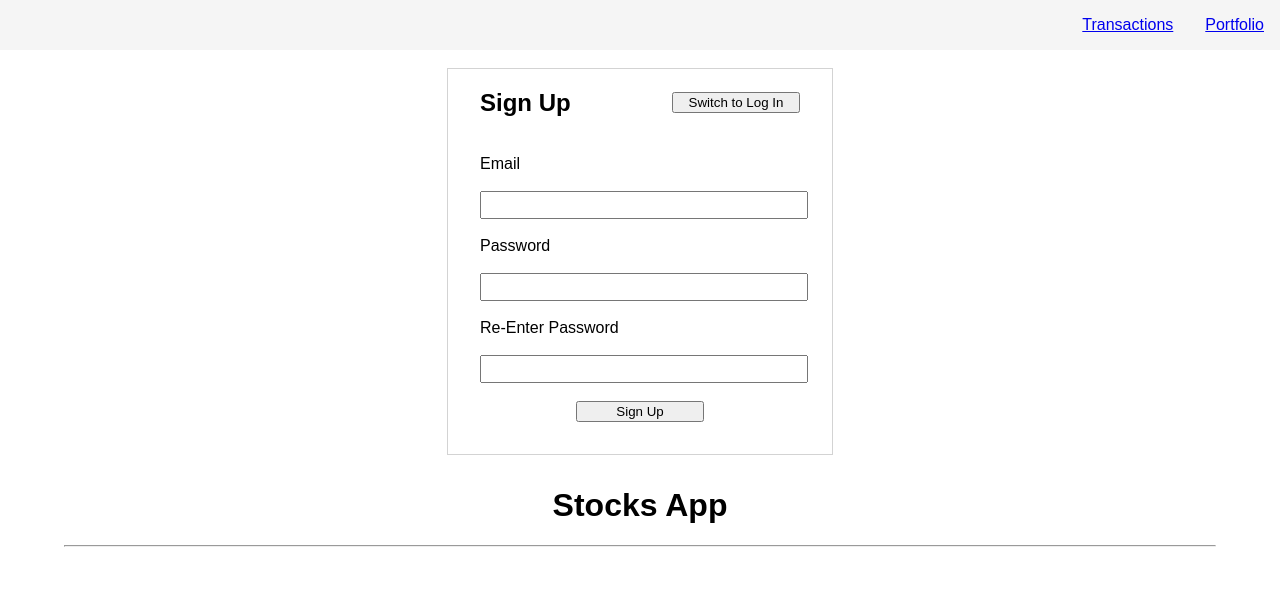
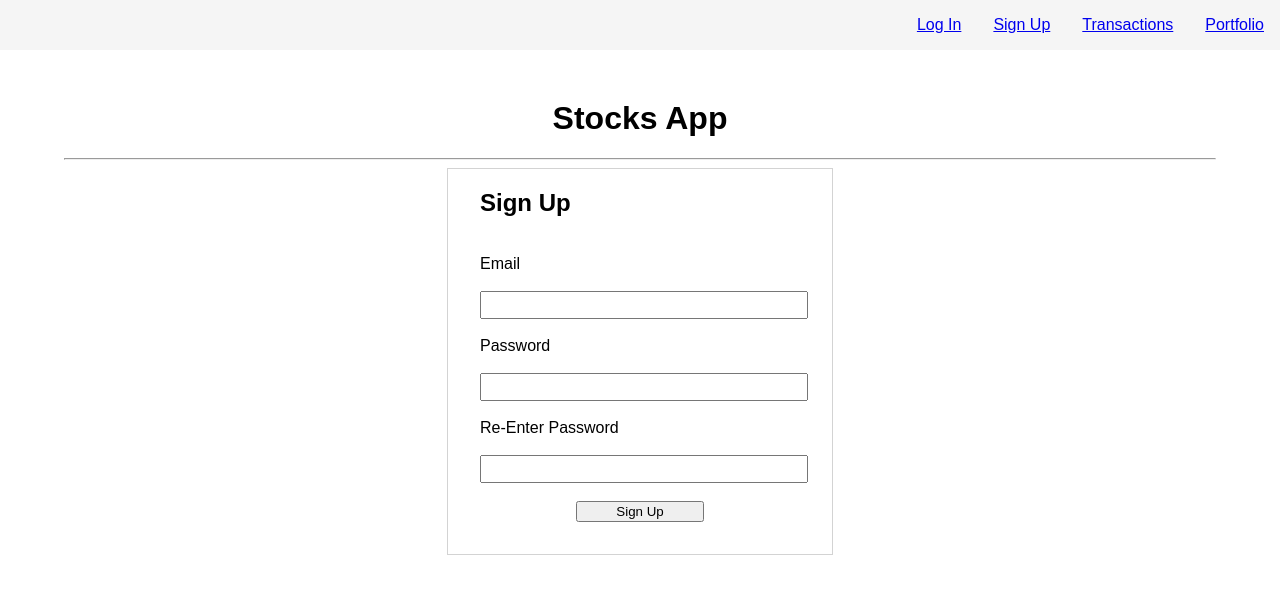
Before and after one commit to erichfeinstein/TTP-FS, a React app: page /signup in a window 1280 px wide. Shown: the top 594 px of the page. Built offline with nearby package versions, Linux system fonts and the light colour scheme; no server answers.

Commit message:
implemented history

```diff
--- a/client/App.js
+++ b/client/App.js
@@ -1,6 +1,10 @@
 import React from 'react';
-import { BrowserRouter as Router, Route, Link } from 'react-router-dom';
+import { Router, Route, Link, Switch } from 'react-router-dom';
 import axios from 'axios';
+
+//Util
+import { createBrowserHistory } from 'history';
+const history = createBrowserHistory();
 
 //Components
 import Transactions from './Transactions';
@@ -17,12 +21,15 @@ export default class App extends React.Component {
   async componentDidMount() {
     //Attempt to find user
     const { data } = await axios.get('/auth/me');
-    console.log(data);
+    if (data) {
+      history.push('/transactions');
+      this.setState({ user: data });
+    }
   }
 
   render() {
     return (
-      <Router>
+      <Router history={history}>
         <div id="nav-bar">
           <div>
             <Link to="/portfolio">Portfolio</Link>
@@ -30,14 +37,31 @@ export default class App extends React.Component {
           <div>
             <Link to="/transactions/">Transactions</Link>
           </div>
+          <div>
+            <Link to="/signup/">Sign Up</Link>
+          </div>
+          <div>
+            <Link to="/login/">Log In</Link>
+          </div>
         </div>
         <br />
-        <AuthForm />
         <div id="main">
           <h1 id="title">Stocks App</h1>
           <hr />
           {/* <Route path="/portfolio" component={Portfolio} /> */}
-          <Route path="/transactions/" component={Transactions} />
+          <Switch>
+            <Route
+              exact
+              path="/login"
+              component={() => <AuthForm isLogin={true} />}
+            />
+            <Route
+              exact
+              path="/signup"
+              component={() => <AuthForm isLogin={false} />}
+            />
+            <Route exact path="/transactions" component={Transactions} />
+          </Switch>
         </div>
       </Router>
     );
--- a/client/AuthForm.js
+++ b/client/AuthForm.js
@@ -6,20 +6,21 @@ export default class AuthForm extends React.Component {
   constructor() {
     super();
     this.state = {
-      isLogin: false,
       email: '',
       password: '',
       passwordReEnter: '',
     };
   }
+
   render() {
+    const { isLogin } = this.props;
     const passwordsMatch =
-      this.state.password === this.state.passwordReEnter && !this.state.isLogin;
+      this.state.password === this.state.passwordReEnter && !isLogin;
     return (
       <div id="auth-form">
-        <div style={{ display: 'flex', justifyContent: 'space-between' }}>
-          <h2>{this.state.isLogin ? 'Log In' : 'Sign Up'}</h2>
-          <button
+        {/* <div style={{ display: 'flex', justifyContent: 'space-between' }}> */}
+        <h2>{isLogin ? 'Log In' : 'Sign Up'}</h2>
+        {/* <button
             onClick={() =>
               this.setState({
                 isLogin: !this.state.isLogin,
@@ -27,9 +28,11 @@ export default class AuthForm extends React.Component {
             }
             className="button"
           >
-            Switch to {this.state.isLogin ? 'Sign Up' : 'Log In'}
-          </button>
-        </div>
+            {this.state.isLogin
+              ? 'Create a New Account'
+              : 'Already Have an Account? Log In'}
+          </button> */}
+        {/* </div> */}
         <br />
         <div>
           <div>Email</div>
@@ -60,7 +63,7 @@ export default class AuthForm extends React.Component {
           />
         </div>
         <br />
-        {this.state.isLogin ? null : (
+        {isLogin ? null : (
           <div>
             <div>Re-Enter Password</div>
             {!passwordsMatch &&
@@ -84,12 +87,12 @@ export default class AuthForm extends React.Component {
         <button
           className="button"
           onClick={
-            this.state.isLogin
+            isLogin
               ? () => this.login(this.state.email, this.state.password)
               : () => this.signup(this.state.email, this.state.password)
           }
         >
-          {this.state.isLogin ? 'Log In' : 'Sign Up'}
+          {isLogin ? 'Log In' : 'Sign Up'}
         </button>
       </div>
     );
--- a/package.json
+++ b/package.json
@@ -20,6 +20,7 @@
     "express": "^4.16.2",
     "express-session": "^1.16.2",
     "font-awesome": "^4.7.0",
+    "history": "^4.9.0",
     "passport": "^0.4.0",
     "pg": "^7.4.1",
     "pg-hstore": "^2.3.2",
```
Also changed, not shown: public/bundle.js, 1 other file (tests, documents, lock files or other folders).
